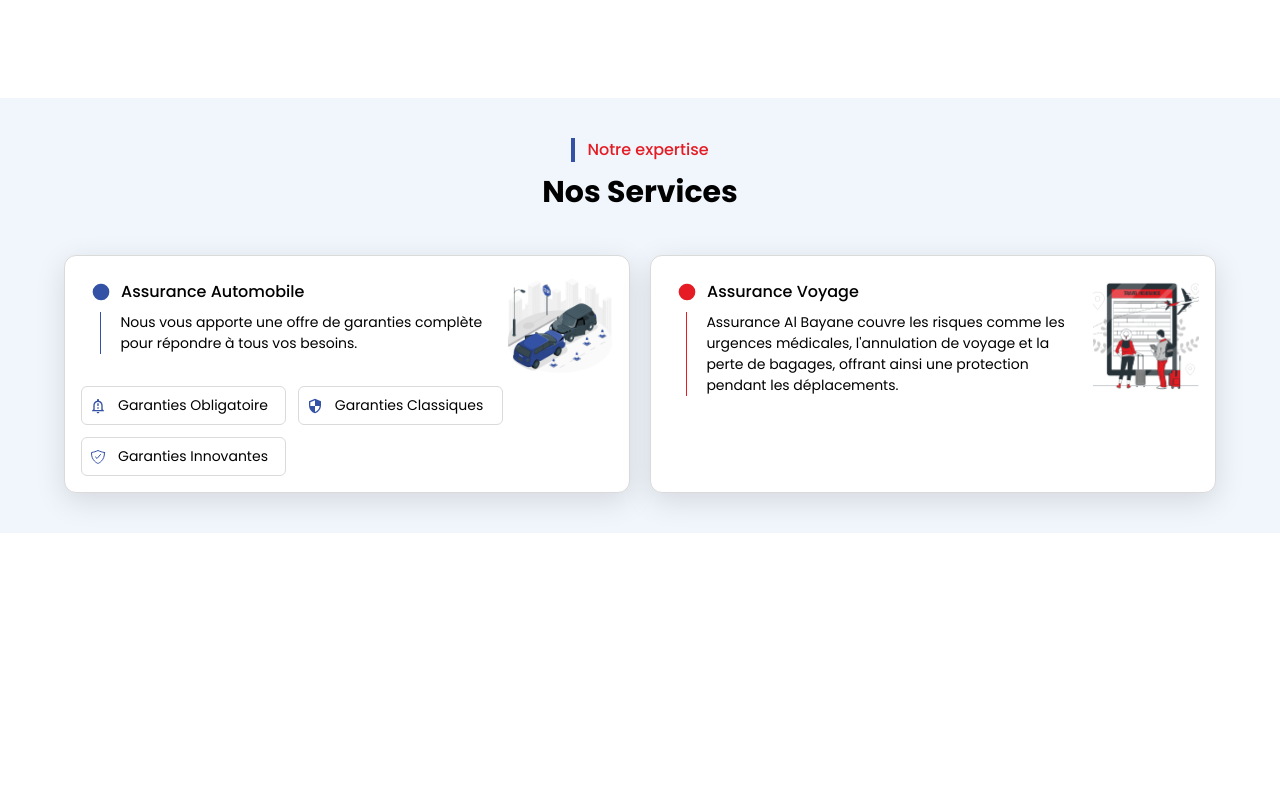
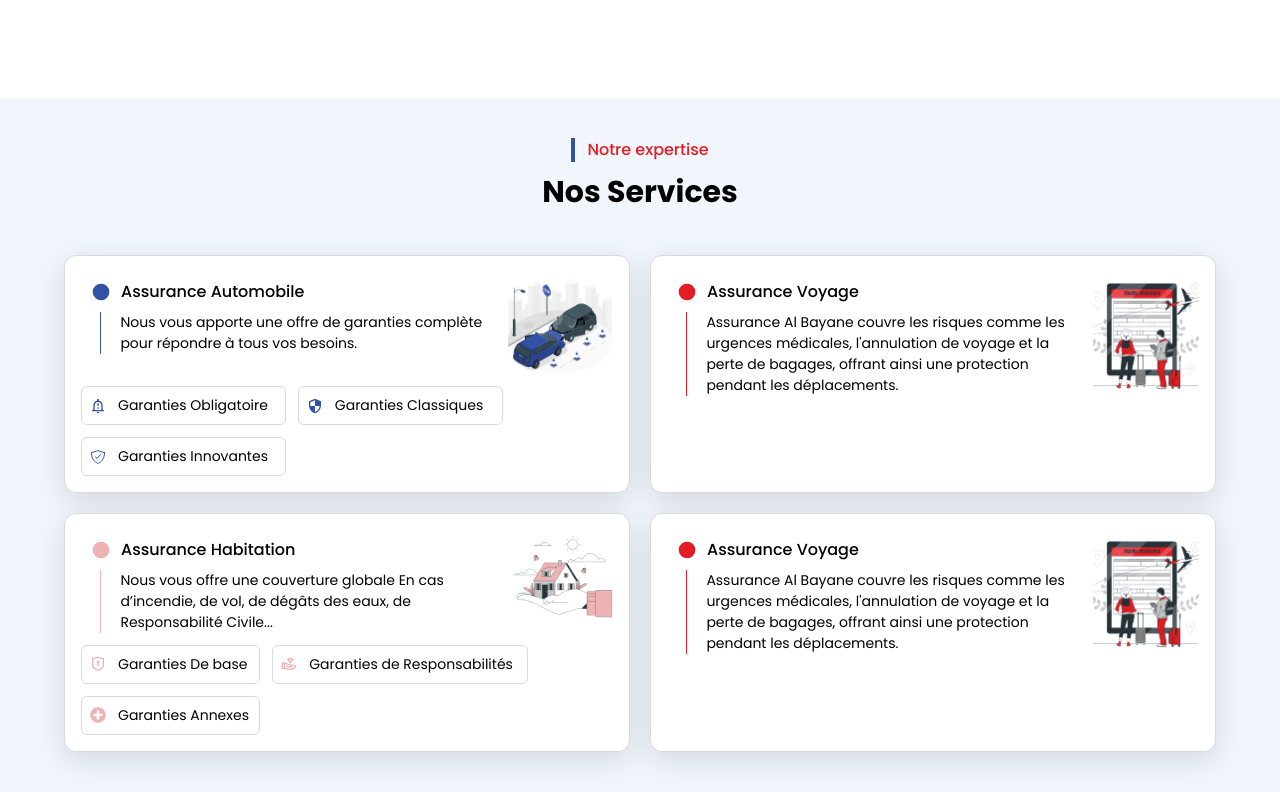
Before and after one commit to imanee11/insurance, a React (Create React App) app: page / in a window 1280 px wide. Shown: the part 1495-2287 px from the top of the page. Before the commit the page ends 2028 px from the top, so only its background shows below. Built offline with nearby package versions, Linux system fonts and the light colour scheme.

Commit message:
add Assurance Habitation

```diff
--- a/src/components/home/Main.jsx
+++ b/src/components/home/Main.jsx
@@ -8,6 +8,12 @@
 import { MdOutlineNotificationImportant } from "react-icons/md";
 import { MdSecurity } from 'react-icons/md';
 import { IoShieldCheckmarkOutline } from "react-icons/io5";
+import { RiShieldKeyholeLine } from "react-icons/ri";
+import { RiHandHeartLine } from "react-icons/ri";
+import { FaPlusCircle } from "react-icons/fa";
+
+
+
 
 
 
@@ -145,7 +151,7 @@
                         <p className='text-[30px] font-bold pt-2 '>Nos Services</p>
                     </div>
 
-                    <div className='pt-10 pb-10'>
+                    <div className='flex flex-col gap-5 pt-10 pb-10'>
                         {/* first part */}
                         <div className='flex gap-5 justify-center'>
                             {/* left */}
@@ -220,6 +226,80 @@
                         </div>
 
 
+                        {/* second part */}
+                        <div className='flex gap-5 justify-center'>
+                            {/* left */}
+                            <div className='w-[50vw] border-[1px] bg-[#fff] border-[#dadada] rounded-xl p-4  shadow-[0_8px_30px_rgb(0,0,0,0.12)] hover:shadow-[rgba(17,_17,_26,_0.1)_0px_0px_16px] transition duration-300 cursor-pointer group'>
+                                {/* top part */}
+                                <div className='flex gap-3'>
+                                    <div>
+                                        <div className="flex items-center   ">
+                                            <TbPointFilled className="fa-solid fa-circle text-[40px]  text-[#ECB2B4]" />
+                                            <p className='flex gap-2 items-center text-[#000] font-medium'>Assurance Habitation</p>
+                                        </div>
+                                        <div className="border-l-[1px] border-[#ECB2B4] pl-[1.5vw] ml-[1.5vw]">
+                                            {/* <p className="text-[#fff] text-[30px] font-bold">powerful when need.</p> */}
+                                            <p className='text-[14px]'>Nous vous offre une couverture globale En cas d’incendie, de vol, de dégâts des eaux, de Responsabilité Civile...</p>
+                                        </div>
+                                    </div>
+                                    <img src={image.home} alt="" className='w-[20%] object-cover' />
+                                </div>
+
+                                {/* bottom part */}
+                                <div className="pt-2 flex flex-wrap gap-3">
+                                    <div className="flex items-center gap-3 border-[1px] border-[#dadada] p-2 w-[14vw] rounded-md group-hover:border-[#ECB2B4] transition duration-300">
+                                        <RiShieldKeyholeLine className='text-[#ECB2B4]' />
+                                        <p className="text-[14px]">Garanties De base</p>
+                                    </div>
+                                    <div className="flex items-center gap-3 border-[1px] border-[#dadada] p-2 w-[20vw] rounded-md group-hover:border-[#ECB2B4] transition duration-300">
+                                        <RiHandHeartLine className='text-[#ECB2B4]' />
+                                        <p className="text-[14px]">Garanties de Responsabilités</p>
+                                    </div>
+                                    <div className="flex items-center gap-3 border-[1px] border-[#dadada] p-2 w-[14vw] rounded-md group-hover:border-[#ECB2B4] transition duration-300">
+                                        <FaPlusCircle className='text-[#ECB2B4]' />
+                                        <p className="text-[14px]">Garanties Annexes</p>
+                                    </div>
+
+                                </div>
+                            </div>
+
+                            {/* right */}
+                            <div className='w-[50vw] border-[1px] bg-[#fff] border-[#dadada] rounded-xl p-4  shadow-[0_8px_30px_rgb(0,0,0,0.12)] hover:shadow-[rgba(17,_17,_26,_0.1)_0px_0px_16px] transition duration-300 cursor-pointer group'>
+                                {/* top part */}
+                                <div className='flex gap-3'>
+                                    <div>
+                                        <div className="flex items-center   ">
+                                            <TbPointFilled className="fa-solid fa-circle text-[40px]  text-[#E51C24]" />
+                                            <p className='flex gap-2 items-center text-[#000] font-medium'>Assurance Voyage</p>
+                                        </div>
+                                        <div className="border-l-[1px] border-[#E51C24] pl-[1.5vw] ml-[1.5vw]">
+                                            {/* <p className="text-[#fff] text-[30px] font-bold">powerful when need.</p> */}
+                                            <p className='text-[14px]'>Assurance Al Bayane couvre les risques comme les urgences médicales, l'annulation de voyage et la perte de bagages, offrant ainsi une protection pendant les déplacements.</p>
+                                        </div>
+                                    </div>
+                                    <img src={image.travel} alt="" className='w-[20%] object-cover' />
+                                </div>
+
+                                {/* bottom part */}
+                                {/* <div className="pt-2 flex flex-wrap gap-3">
+                                    <div className="flex items-center gap-3 border-[1px] border-[#dadada] p-2 w-[16vw] rounded-md group-hover:border-[#3352A5] transition duration-300">
+                                        <MdOutlineNotificationImportant className='text-[#3352A5]' />
+                                        <p className="text-[14px]">Garanties Obligatoire</p>
+                                    </div>
+                                    <div className="flex items-center gap-3 border-[1px] border-[#dadada] p-2 w-[16vw] rounded-md group-hover:border-[#3352A5] transition duration-300">
+                                        <MdSecurity className='text-[#3352A5]' />
+                                        <p className="text-[14px]">Garanties Classiques</p>
+                                    </div>
+                                    <div className="flex items-center gap-3 border-[1px] border-[#dadada] p-2 w-[16vw] rounded-md group-hover:border-[#3352A5] transition duration-300">
+                                        <IoShieldCheckmarkOutline className='text-[#3352A5]' />
+                                        <p className="text-[14px]">Garanties Innovantes</p>
+                                    </div>
+
+                                </div> */}
+                            </div>
+                        </div>
+
+
 
                     </div>
 
```
